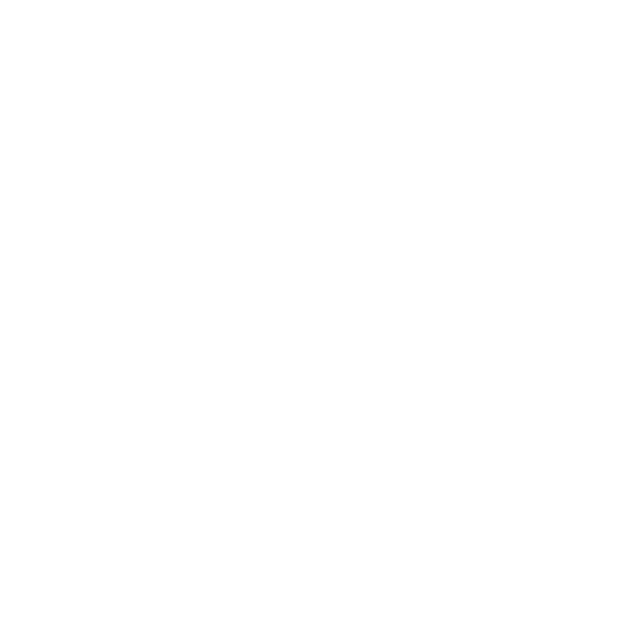
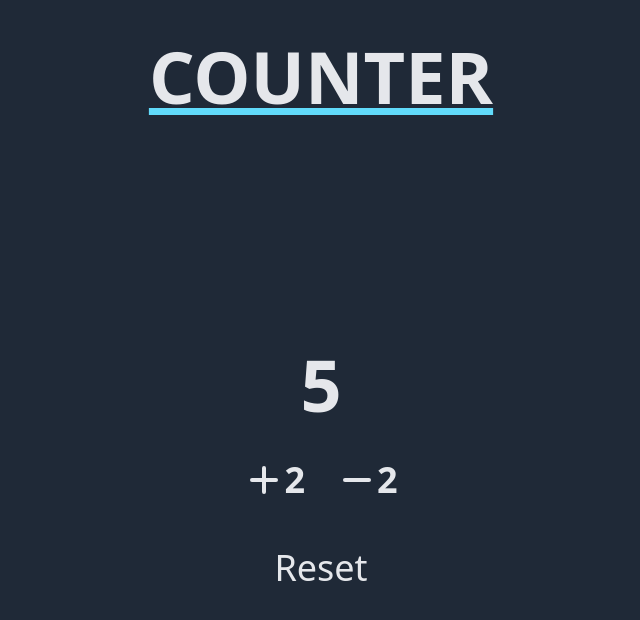
Before and after one commit to santos-pierre/bf-react-exos, a React (Vite) app: page /counter in a window 1280 px wide. Before the commit this address had no page. Shown: the top 620 px of the page, without its empty margins (319-959 px from the left). Built offline with nearby package versions, Linux system fonts and the light colour scheme; a web font is replaced by a local one.

Commit message:
Counter Exercice

```diff
--- /dev/null
+++ b/src/components/Counter/index.tsx
@@ -0,0 +1,61 @@
+import { MinusIcon, PlusIcon } from '@heroicons/react/solid';
+import { useState } from 'react';
+
+type CounterProps = {
+    startCount?: number;
+    countValue?: number;
+};
+
+const Counter: React.FC<CounterProps> = ({ startCount = 0, countValue = 1 }) => {
+    const [count, setCount] = useState<number>(startCount);
+
+    const handlePlus = () => {
+        setCount((count) => count + countValue);
+    };
+
+    const handleMinus = () => {
+        setCount((count) => count - countValue);
+    };
+
+    const handleReset = () => {
+        setCount(0);
+    };
+
+    return (
+        <div className="min-h-[40rem] flex flex-col justify-center items-center space-y-8">
+            <span className="text-6xl font-bold select-none md:text-7xl">{count}</span>
+            <div className="flex space-x-4">
+                <button
+                    className="inline-flex items-center justify-center p-2 transition-colors duration-200 hover:bg-gray-300 hover:text-react cursor-help"
+                    onClick={handlePlus}
+                >
+                    <PlusIcon className="md:w-10 md:h-10 h-7" />
+                    <span className="text-4xl font-bold">{countValue}</span>
+                </button>
+                <button
+                    className="inline-flex items-center justify-center p-2 transition-colors duration-200 hover:bg-gray-300 hover:text-react cursor-help"
+                    onClick={handleMinus}
+                >
+                    <MinusIcon className="md:w-10 md:h-10 h-7" />
+                    <span className="text-4xl font-bold ">{countValue}</span>
+                </button>
+            </div>
+            {count !== 0 ? (
+                <div>
+                    <button
+                        className="px-5 py-2 text-4xl transition-colors duration-300 ease-in-out cursor-not-allowed hover:bg-red-500"
+                        onClick={handleReset}
+                    >
+                        Reset
+                    </button>
+                </div>
+            ) : (
+                <div>
+                    <div className="px-5 py-2 text-4xl text-transparent select-none">Hidden</div>
+                </div>
+            )}
+        </div>
+    );
+};
+
+export default Counter;
--- a/src/main.tsx
+++ b/src/main.tsx
@@ -5,6 +5,7 @@
 import Students from './pages/Students';
 import Products from './pages/Products';
 import MarkdownEditor from './pages/MarkdownEditor';
+import CounterPage from './pages/CounterPage';
 
 const root = createRoot(document.getElementById('root')!);
 root.render(
@@ -13,6 +14,7 @@
             <Route path="/" element={<Home />} />
             <Route path="/students" element={<Students />} />
             <Route path="/products" element={<Products />} />
+            <Route path="/counter" element={<CounterPage />} />
             <Route path="/editor" element={<MarkdownEditor />} />
         </Routes>
     </BrowserRouter>
--- /dev/null
+++ b/src/pages/CounterPage.tsx
@@ -0,0 +1,14 @@
+import Counter from '../components/Counter';
+import PageTitle from '../components/ui/Title/PageTitle';
+import BaseLayout from '../Layouts/BaseLayout';
+
+const CounterPage = () => {
+    return (
+        <BaseLayout>
+            <PageTitle>Counter</PageTitle>
+            <Counter startCount={5} countValue={2} />
+        </BaseLayout>
+    );
+};
+
+export default CounterPage;
--- a/src/pages/Home.tsx
+++ b/src/pages/Home.tsx
@@ -15,6 +15,10 @@
     {
         name: 'product list',
         url: '/products',
+    },
+    {
+        name: 'counter',
+        url: '/counter',
     },
     {
         name: 'markdown editor',
--- a/src/pages/MarkdownEditor.tsx
+++ b/src/pages/MarkdownEditor.tsx
@@ -1,4 +1,4 @@
-import { ChangeEvent, ChangeEventHandler, useState } from 'react';
+import { ChangeEvent, useState } from 'react';
 import PageTitle from '../components/ui/Title/PageTitle';
 import BaseLayout from '../Layouts/BaseLayout';
 
```
